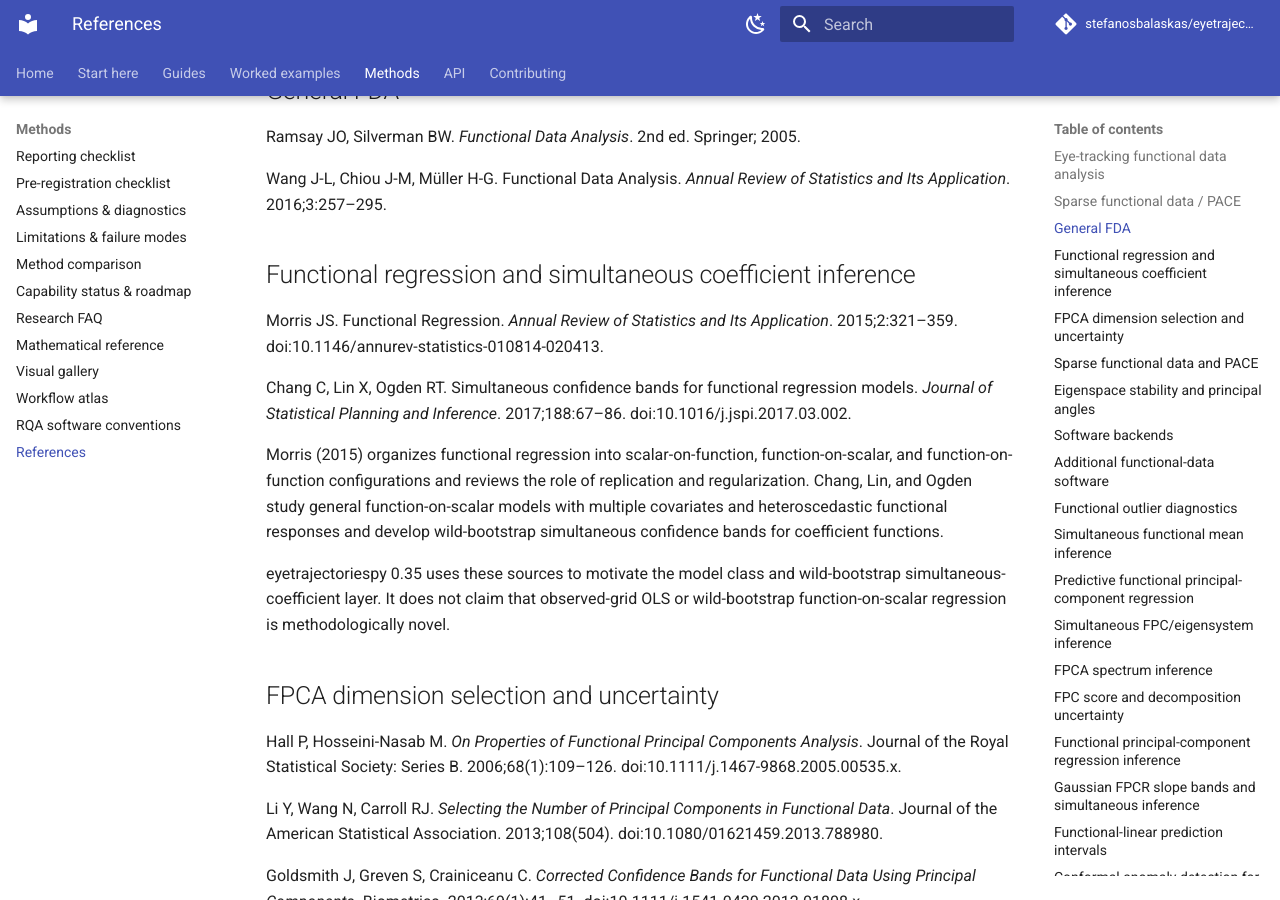
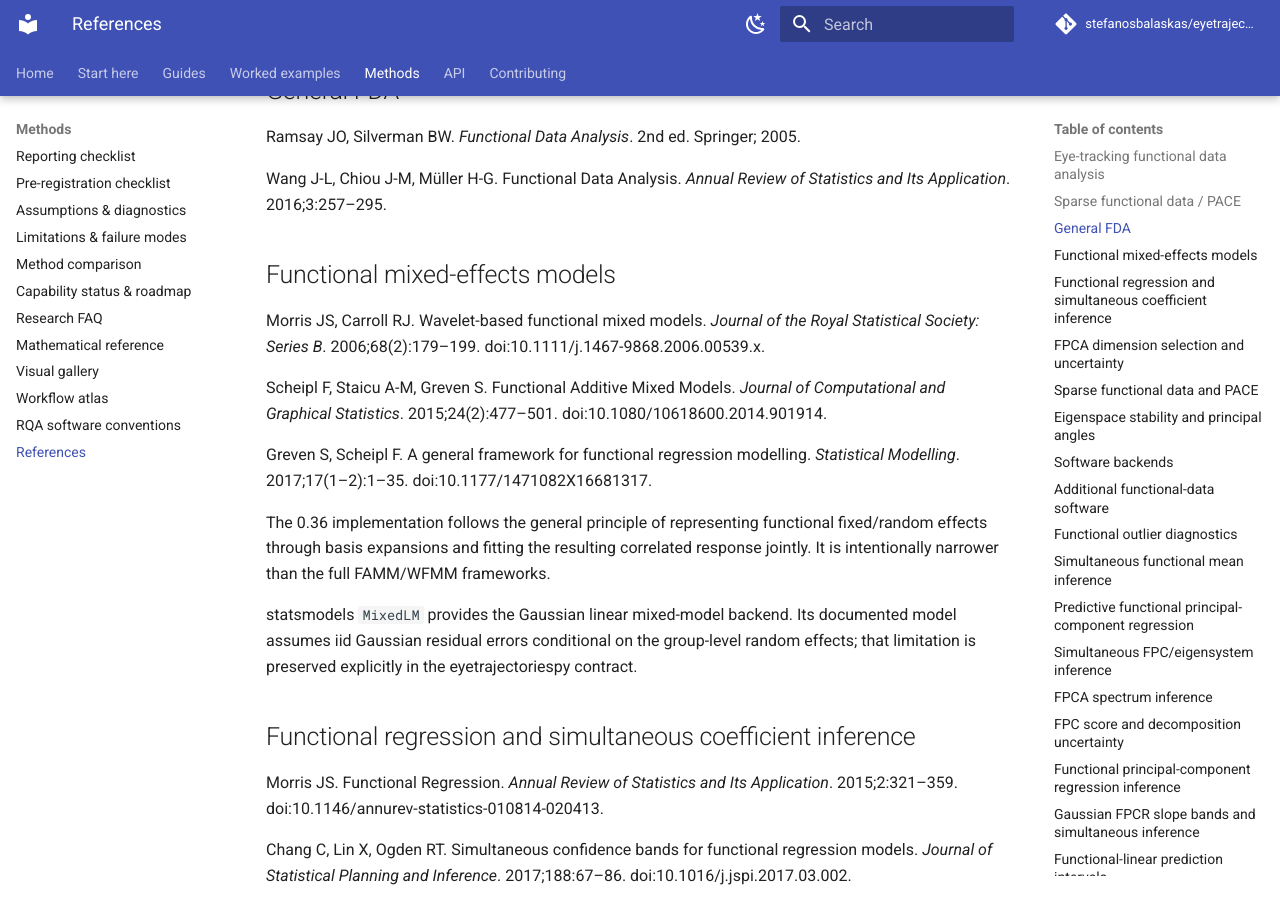
Before and after one commit to stefanosbalaskas/eyetrajectoriespy, an MkDocs documentation site: the page built from docs/methods/references.md, in a window 1280 px wide and 900 px high, scrolled down 773 px. Built offline with MkDocs 1.6.1 and Material for MkDocs 9.7.7, drawn with Linux system fonts in a browser that asks for light colours; comment, search, counter and statistics services are not loaded.

Commit message:
Add functional mixed-effects evidence references

```diff
--- a/docs/methods/references.md
+++ b/docs/methods/references.md
@@ -21,6 +21,30 @@ Golovkine S. *FDApy: a Python package for functional data*. Version 1.0.3. Zenod
 Ramsay JO, Silverman BW. *Functional Data Analysis*. 2nd ed. Springer; 2005.
 
 Wang J-L, Chiou J-M, Müller H-G. Functional Data Analysis. *Annual Review of Statistics and Its Application*. 2016;3:257–295.
+
+## Functional mixed-effects models
+
+Morris JS, Carroll RJ. Wavelet-based functional mixed models. *Journal of the
+Royal Statistical Society: Series B*. 2006;68(2):179–199.
+doi:10.1111/j.1467-9868.2006.00539.x.
+
+Scheipl F, Staicu A-M, Greven S. Functional Additive Mixed Models.
+*Journal of Computational and Graphical Statistics*. 2015;24(2):477–501.
+doi:10.1080/10618600.2014.901914.
+
+Greven S, Scheipl F. A general framework for functional regression modelling.
+*Statistical Modelling*. 2017;17(1–2):1–35.
+doi:10.1177/1471082X16681317.
+
+The 0.36 implementation follows the general principle of representing
+functional fixed/random effects through basis expansions and fitting the
+resulting correlated response jointly. It is intentionally narrower than the
+full FAMM/WFMM frameworks.
+
+statsmodels `MixedLM` provides the Gaussian linear mixed-model backend. Its
+documented model assumes iid Gaussian residual errors conditional on the
+group-level random effects; that limitation is preserved explicitly in the
+eyetrajectoriespy contract.
 
 ## Functional regression and simultaneous coefficient inference
 
```
